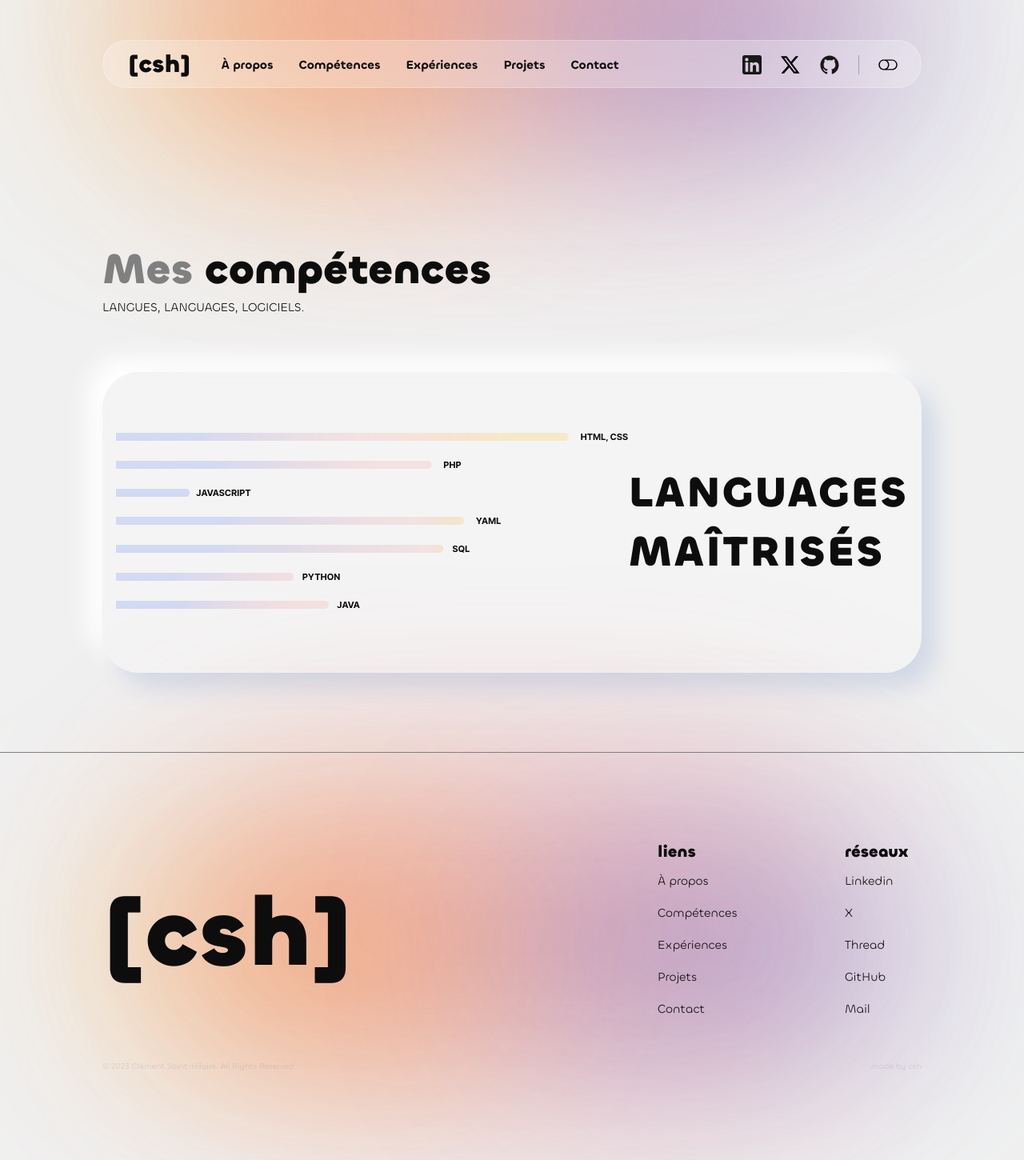
After one commit to ClementSaint-Hilaire/Portfolio, a PHP site: page /php/competences.php in a window 1280 px wide. The commit adds this page. Shown: the whole page at 80% size. Run offline with PHP 8.4, Linux system fonts and the light colour scheme.

Commit message:
— Ajout — competences.php competences.css — Corectif— maj de sécurité sur l'index.php

```diff
--- /dev/null
+++ b/css/competences.css
@@ -0,0 +1,101 @@
+@import url('chillax.css');
+
+:root {
+    --blanc : #F0F0F0;
+    --noir : #0D0D0D;
+    --gris : #808080;
+    --neomorphDrop : 18px 18px 30px 0px #D1D9E6, -18px -18px 30px 0px #FFF;
+    --titre : 53px;
+    --soustitre : 15px;
+}
+*{
+    padding: 0;
+    margin: 0;
+    box-sizing: border-box;
+    background-color: var(--blanc);
+    color: var(--noir);
+    font-family: 'Chillax-Variable';
+}
+
+
+.competences {
+    width: 100%;
+    max-width: 1024px;
+    height: 80vh;
+    position: relative;
+    display: flex;
+    flex-direction: column;
+    margin: 0 auto;
+    background: transparent;
+}
+.titreEtGraphique {
+    position: relative;
+    display: flex;
+    flex-direction: column;
+    background: transparent;
+}
+.titreEtGraphique h1 {
+    font-size: var(--titre);
+    font-style: normal;
+    font-weight: 700;
+    line-height: normal;
+    background: transparent;
+}
+span {
+    color: var(--gris);
+    background: transparent;
+}
+.titreEtGraphique h2 {
+    font-size: var(--soustitre);
+    font-size: 15px;
+    font-style: normal;
+    font-weight: 400;
+    line-height: normal;
+    margin-bottom: 70px;
+    background: transparent;
+}
+.graphique {
+    width: 1024px;
+    height: 376px;
+    display: flex;
+    justify-content: center;
+    align-items: center;
+    padding: 77px 30px;
+}
+.fondGraphique {
+    width: 1024px;
+    height: 376px;
+    border-radius: 46px;
+    background: rgba(255, 255, 255, 0.25);
+    box-shadow: var(--neomorphDrop);
+    backdrop-filter: blur(50px);
+    z-index: 10;
+    display: flex;
+    justify-content: center;
+    align-items: center;
+    padding: 77px 30px;
+}
+.statistiquesEtTitre {
+    position: relative;
+    display: flex;
+    background: transparent;
+}
+.langages {
+    background: transparent;
+}
+img {
+    background: transparent;
+
+}
+.titre {
+    display: flex;
+    align-items: center;
+    gap: 10px;
+    text-align: justify;
+    font-size: 35px;
+    font-style: normal;
+    font-weight: 700;
+    line-height: normal;
+    letter-spacing: 2.56px;
+    background: transparent;
+}
--- a/index.php
+++ b/index.php
@@ -1 +1,4 @@
-<h1>tu fais quoi là ?</h1>
+<?php
+header("Location: ./php/accueil.php");
+exit();
+?>
--- /dev/null
+++ b/php/competences.php
@@ -0,0 +1,36 @@
+<!DOCTYPE html>
+<html lang="en">
+<head>
+    <meta charset="UTF-8">
+    <meta name="viewport" content="width=device-width, initial-scale=1.0">
+    <link rel="stylesheet" href="..css/styles.css">
+    <link rel="stylesheet" href="../css/competences.css">
+    <title>csh</title>
+</head>
+<body>
+
+    <?php include 'composants/header.html'; ?>
+
+    <section class="competences">
+        <div class="titreEtGraphique">
+            <h1><span>Mes</span> compétences</h1>
+            <h2>LANGUES, LANGUAGES, LOGICIELS.</h2>
+            <div class="graphique">
+                <div class="fondGraphique">
+                    <div class="statistiquesEtTitre">
+                        <div class="langages">
+                           <img src="../images/langages.svg" alt="stats">
+                        </div>
+                        <div class="titre">
+                            <h1>LANGUAGES MAÎTRISÉS</h1>
+                        </div>
+                    </div>
+                </div>
+            </div>
+        </div>
+    </section>
+
+    <?php include 'composants/footer.html'; ?>
+
+</body>
+</html>
```
Also changed, not shown: csh.php (deleted, +0 -17 lines), images/langages.svg (added).
